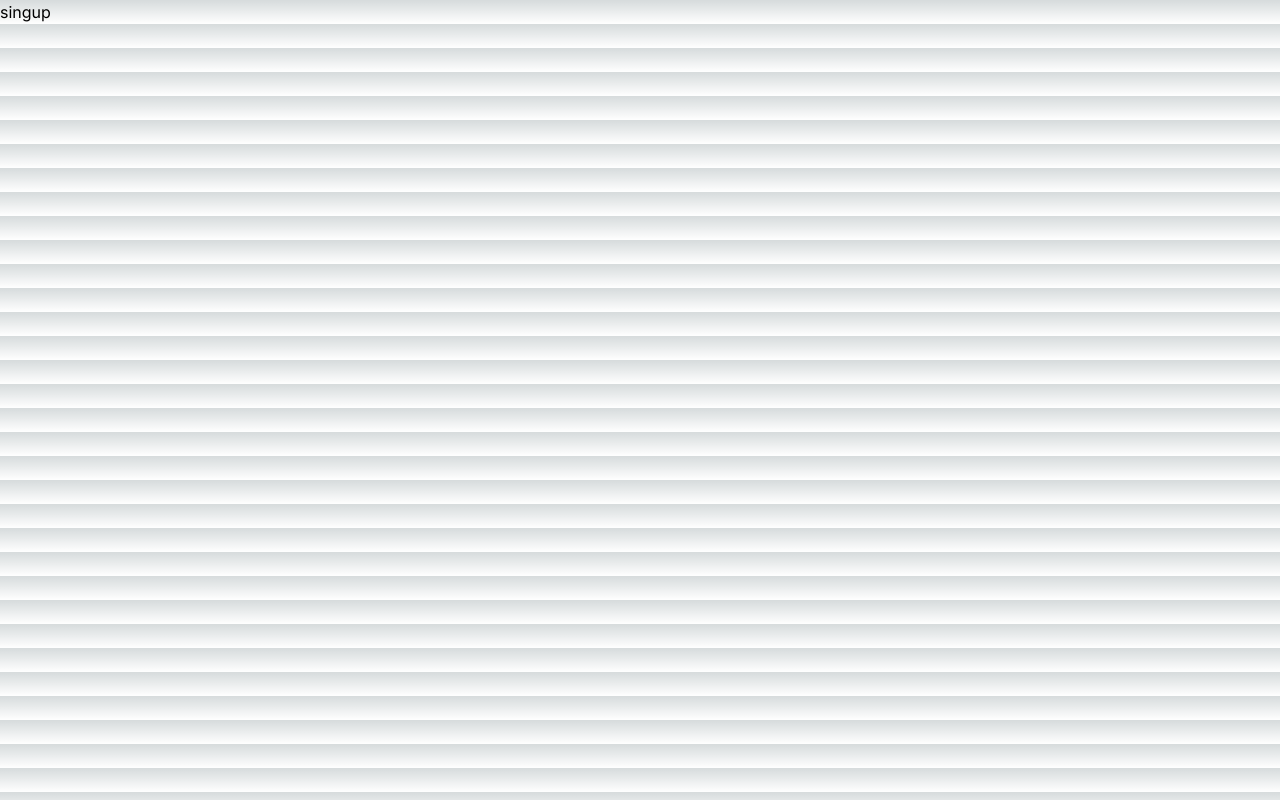
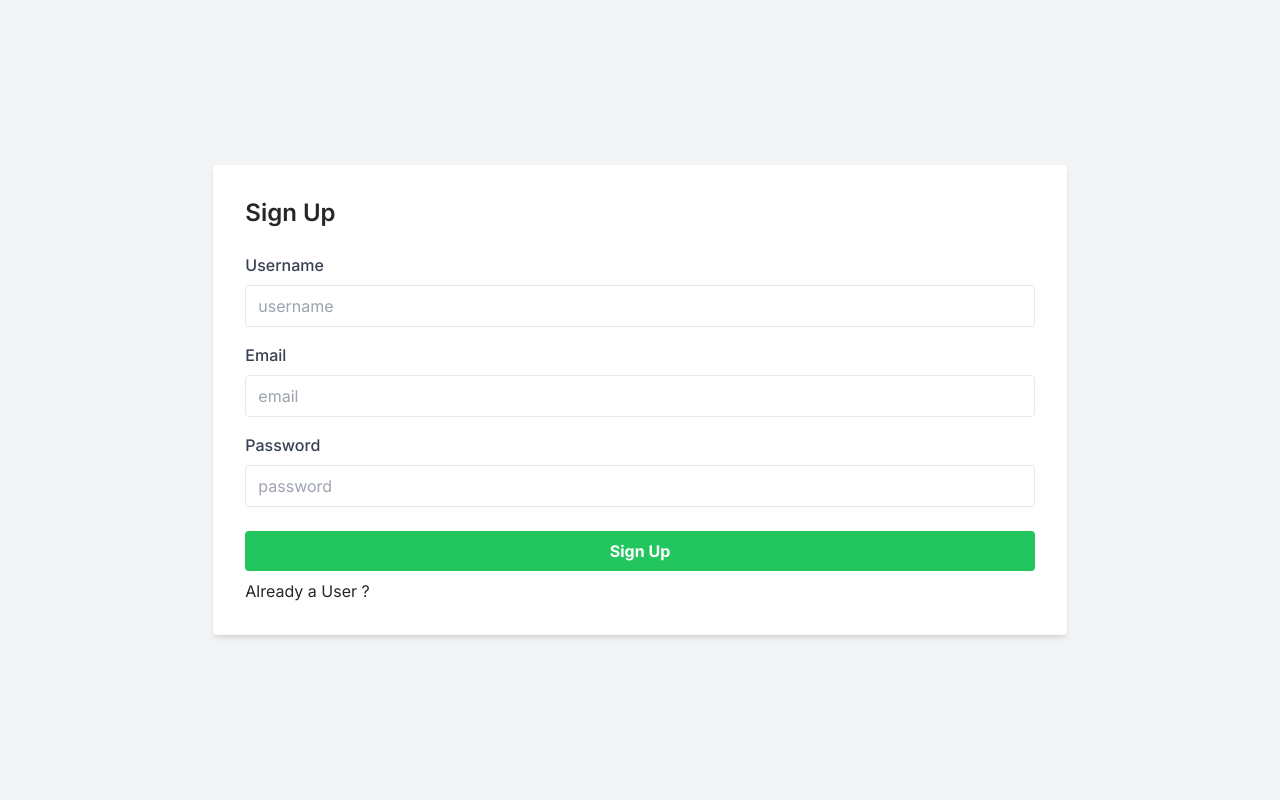
Before and after one commit to shreyaaashet/Nextjs-Fullstack, a Next.js app: page /signup in a window 1280 px wide. Built offline with nearby package versions, Linux system fonts and the light colour scheme.

Commit message:
chore: add sign up

```diff
--- a/src/app/signup/page.tsx
+++ b/src/app/signup/page.tsx
@@ -1,9 +1,64 @@
-import React from 'react'
+"use client";
+import React, { useState } from 'react'
+import Link from 'next/link';
+import { useRouter } from 'next/navigation';
+import {axios} from "axios";
+
 
 function page() {
+
+  const [user, setUser] = useState({
+    email: "",
+    password: "",
+    username:"",
+  })
+
+
+  const onSignup=async ()=>{
+    console.log(user);
+  }
   return (
-    <div>singup</div>
-  )
-}
+<div className="bg-gray-100 h-screen flex justify-center items-center ">
+      <form className="bg-white p-8 rounded shadow-md w-4/6">
+        <h2 className="text-2xl font-semibold mb-6 text-neutral-800 ">Sign Up</h2>
+        <div className="mb-4">
+          <label htmlFor="username" className="block text-gray-700 font-medium mb-2">Username</label>
+          <input type="text" id="username"
+           name="username"
+           value={user.username}
+           onChange={(e)=>setUser({...user,username:e.target.value})}
+            className="border rounded px-3 py-2 w-full"
+            placeholder='username'
+            />
+        </div>
+        <div className="mb-4">
+          <label htmlFor="email" className="block text-gray-700 font-medium mb-2">Email</label>
+          <input type="email" id="email"
+           name="email"
+           value={user.email}
+           onChange={(e)=>setUser({...user,email:e.target.value})}
+            className="border rounded px-3 py-2 w-full"
+            placeholder='email'
+            />
+        </div>
+        <div className="mb-6">
+          <label htmlFor="password" className="block text-gray-700 font-medium mb-2">Password</label>
+          <input type="password" id="password"
+           name="password"
+           value={user.password}
+           onChange={(e)=>setUser({...user,password:e.target.value})}
+            className="border rounded px-3 py-2 w-full"
+            placeholder='password'
+            />
+        </div>
+        <button onClick={onSignup}
+         className="bg-green-500 hover:bg-green-600 text-white font-bold py-2 px-4 rounded w-full mb-2">
+          Sign Up
+        </button>
+        <Link className='text-neutral-800' href={'/login'}>Already a User ? </Link>
+      </form>
+    </div>
+  );
+};
 
 export default page
```
